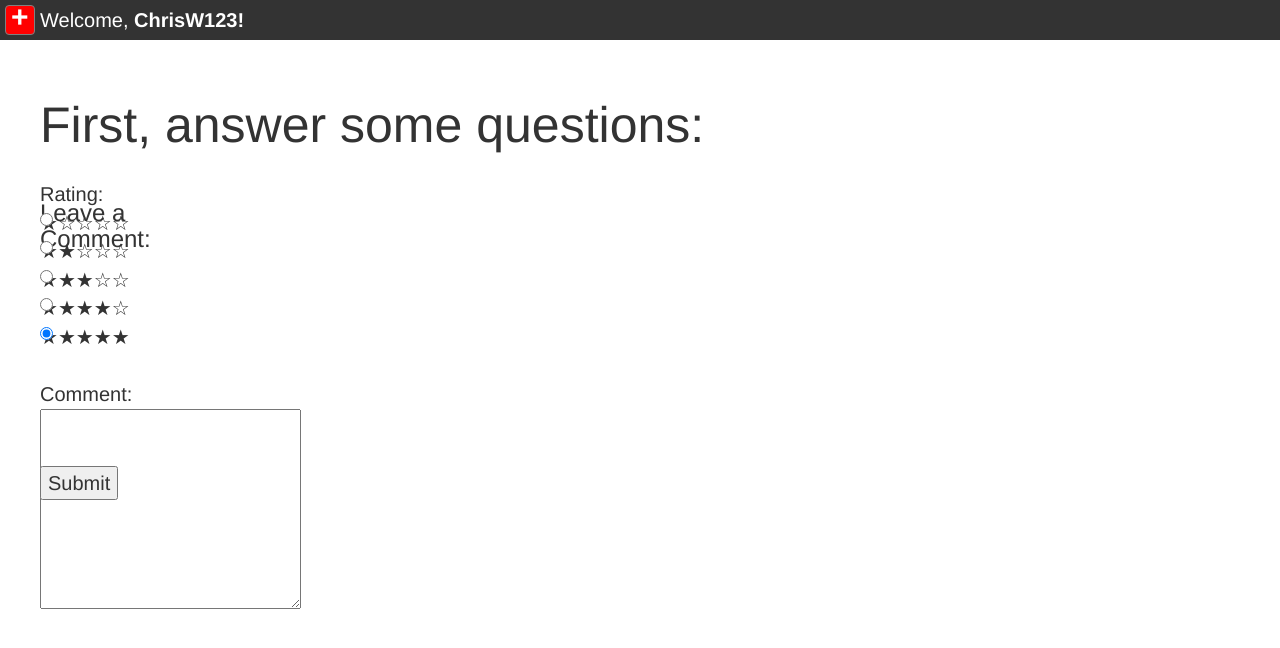
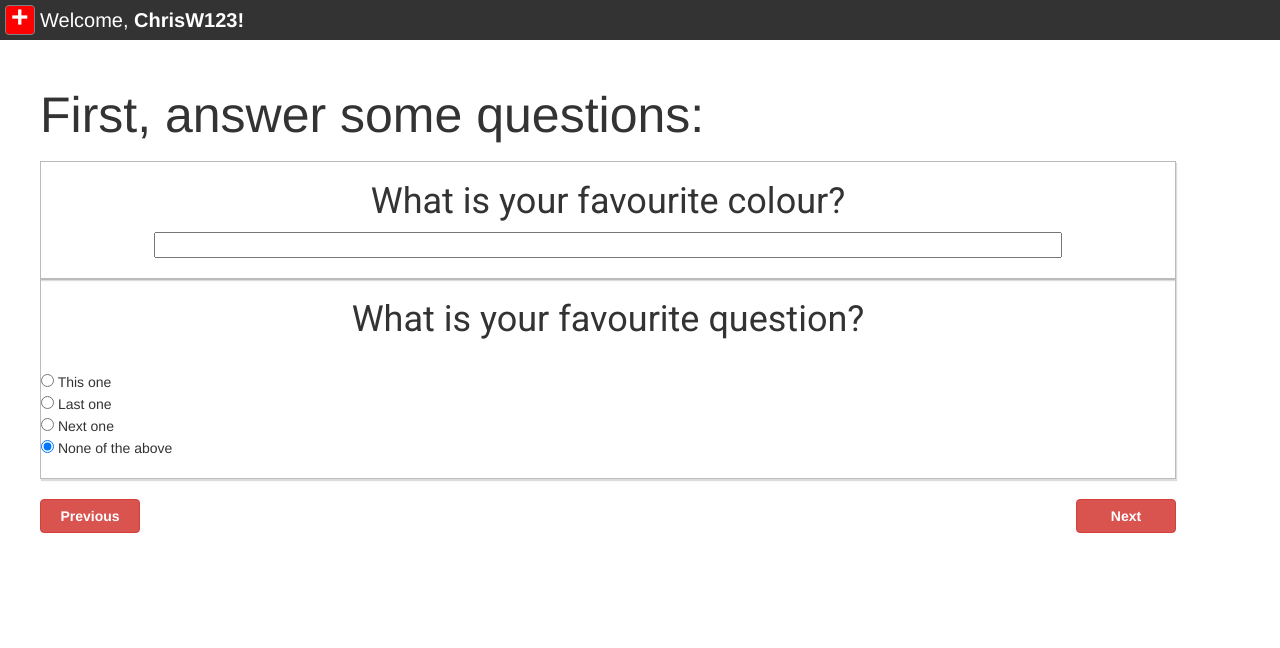
Before and after one commit to chrisw310/shopadoc, a website: page html/preconfirm.html in a window 1280 px wide. Drawn offline with nearby package versions, Linux system fonts and the light colour scheme; some packages are replaced by stand-ins of ours; files that its build step writes are made by us from their sources; files whose address does not match are found by name.

Commit message:
Preconfirm, confirm

```diff
--- a/html/preconfirm.html
+++ b/html/preconfirm.html
@@ -29,22 +29,27 @@
          <div id="logo"><div id="plus">+</div></div>
           <p>Welcome, <b>ChrisW123!</b></p>
       </bar>
+
         <div class="listing" id="singleConfirm">
+            <form action="#">
             <p>First, answer some questions:</p>
-            <form action="#">
+            <div id="page1">
+            <h1>What is your favourite colour?</h1>
+            <input type="textarea"><br>
+            </div>
+            <div id="page1">
+            <h1>What is your favourite question?</h1><br>
+            <div id="radioButtons">
+            <input type="radio" name="form" value="one" checked> This one<br>
+            <input type="radio" name="form" value="one" checked> Last one<br>
+            <input type="radio" name="form" value="one" checked> Next one<br>
+            <input type="radio" name="form" value="one" checked> None of the above<br>
+            </div>
+            </div>
             <br>
-                <fieldset style="position:absolute;top:100px;">
-                    <legend><h3>Leave a Comment:</h3></legend>
-                    Rating:<br>
-                        <input type="radio" name="rating" value="one" checked> &#9733;&#9734;&#9734;&#9734;&#9734;<br>
-                        <input type="radio" name="rating" value="one" checked> &#9733;&#9733;&#9734;&#9734;&#9734;<br>
-                        <input type="radio" name="rating" value="one" checked> &#9733;&#9733;&#9733;&#9734;&#9734;<br>
-                        <input type="radio" name="rating" value="one" checked> &#9733;&#9733;&#9733;&#9733;&#9734;<br>
-                        <input type="radio" name="rating" value="one" checked> &#9733;&#9733;&#9733;&#9733;&#9733;<br><br>
-                    Comment:<br>
-                    <textarea name="comment"></textarea><br><br>
-                    <input type="submit" value="Submit">
-              </fieldset>
+
+            <button type="button" class="btn btn-danger"  id="btnPrev">Previous</button>
+            <button type="button" class="btn btn-danger"  id="btnNext">Next</button>
             </form>
     </div>
   </body>
--- a/public/css/style.css
+++ b/public/css/style.css
@@ -154,44 +154,46 @@ header p {
 }
 
 .listing * {
-    position: absolute;
+    position: static;
     width: auto;
 
 }
 
 .listing p:nth-child(1) {
-    padding-top: 10px;
+
     font-size: 50px;
 }
 
 .listing p:nth-child(2) {
-    padding-top: 80px;
+
     font-size: 30px;
 }
 
 .listing p:nth-child(3) {
-    padding-top: 130px;
+
     font-size: 20px;
 }
 
 .listing p:nth-child(4) {
-    padding-top: 170px;
     font-size: 15px;
 }
 
 .listing p:nth-child(5) {
-    padding-top: 200px;
+
     font-size: 35px;
 }
 
 .listing p:nth-child(6) {
-    padding-top: 250px;
     font-size: 20px;
     color: grey;
 }
 
 .listing p:nth-child(7) {
-    padding-top: 300px;
+    font-size: 20px;
+}
+
+.listing button {
+    position:
     font-size: 20px;
 }
 
@@ -228,6 +230,31 @@ header p {
     width: 95%;
     padding: 40px;
     margin-left: 0px;
+}
+
+#singleConfirm button {
+    width: 100px;
+    font-weight: bold;
+}
+
+#singleConfirm input[type="textarea"] {
+    width: 80%;
+}
+
+#radioButtons {
+    text-align: left;
+    width: 50%;
+}
+
+#btnNext {
+    float: right;
+}
+
+form > div {
+    border: 1px solid #BBBBBB;
+    box-shadow: 1px 2px 1px #DDDDDD;
+    text-align: center;
+    padding-bottom: 20px;
 }
 
 #single img {
@@ -314,7 +341,6 @@ footer {
 .review {
     margin-left: 40px;
     border-bottom: 1px solid lightgrey;
-
 }
 
 
```
Also changed, not shown: html/confirm.html (+4 -2 lines), 1 other file.
